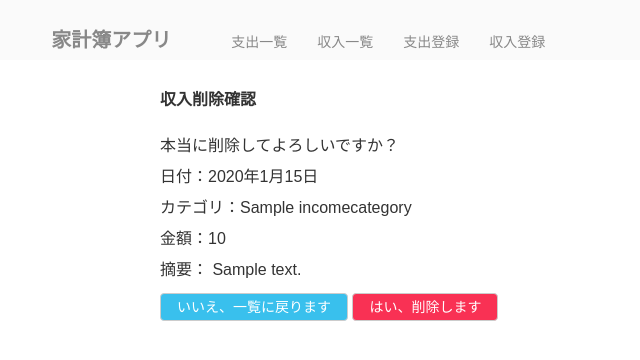
After one commit to kengo78/django_kakeibo, a Django app: page /income_delete/1/ in a window 1280 px wide. The commit adds this page. Shown: the top 360 px of the page, without its empty margins (0-640 px from the left). Run offline with Django 4.2, Linux system fonts and the light colour scheme; tables that the repository leaves empty hold one stand-in row (values such as "Sample post"); some libraries are stand-ins or nearby versions.

Commit message:
requirements.txtの追加

```diff
--- a/kakeibo/templates/kakeibo/css/style.css
+++ b/kakeibo/templates/kakeibo/css/style.css
@@ -381,3 +381,37 @@ a.header-title {
 .is-hidden {
   display: none;
 }
+
+/* 追加 */
+.btn-danger, a.btn-danger {
+  background-color: #f93154;
+  color: #fff;
+}
+
+...
+
+/* --------------------------------
+ * 一覧ページのボタン部分
+ * -------------------------------- */
+/* 通常は横並び */
+.manage-btn-area {
+  display: flex;
+  flex-direction: row;
+  justify-content: center;
+}
+
+.delete-btn-area {
+  margin-left: 5px;
+}
+
+/* 760px以下は縦並び */
+@media (max-width: 760px) {
+  .manage-btn-area {
+    flex-direction: column;
+  }
+
+  .delete-btn-area {
+    margin-left: 0px;
+    margin-top: 5px;
+  }
+}
--- /dev/null
+++ b/kakeibo/templates/kakeibo/delete.html
@@ -0,0 +1,29 @@
+{% extends 'kakeibo/base.html' %}
+
+{% block content %}
+<h1>{{ page_title }}</h1>
+<p class="mt-5"> 本当に削除してよろしいですか？</p>
+
+<p class="mt-4">日付：{{ object.date }}</p>
+<p class="mt-4">カテゴリ：{{ object.category }}</p>
+<p class="mt-4">金額：{{ object.price }}</p>
+<p class="mt-4">摘要： {% if object.description %}{{ object.description }}{% endif %}</p>
+
+<form class="mt-4" method="post">
+  {% csrf_token %}
+  <!-- ページタイトルから戻ろ一覧を分岐 -->
+  {% if '支出' in page_title %}
+  <a class="btn btn-info" href="{% url 'kakeibo:payment_list'%}">
+    いいえ、一覧に戻ります
+  </a>
+  {% else %}
+  <a class="btn btn-info" href="{% url 'kakeibo:income_list'%}">
+    いいえ、一覧に戻ります
+  </a>
+  {% endif %}
+  <button type="submit" class="btn btn-danger">
+    はい、削除します
+  </button>
+</form>
+
+{% endblock %}
--- a/requirements.txt
+++ b/requirements.txt
@@ -9,3 +9,6 @@ environ==1.0
 django-pandas
 plotly
 django-import-export
+django-pandas
+pandas
+plotly
```
Also changed, not shown: kakeibo/templates/kakeibo/income_list.html (+11 -0 lines), kakeibo/templates/kakeibo/payment_list.html (+30 -1 lines).
